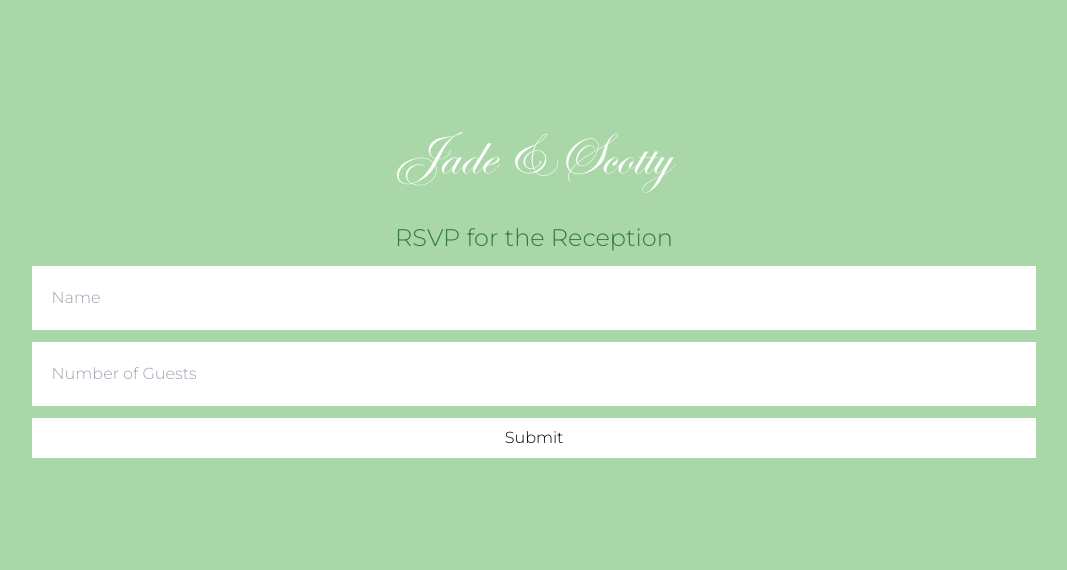
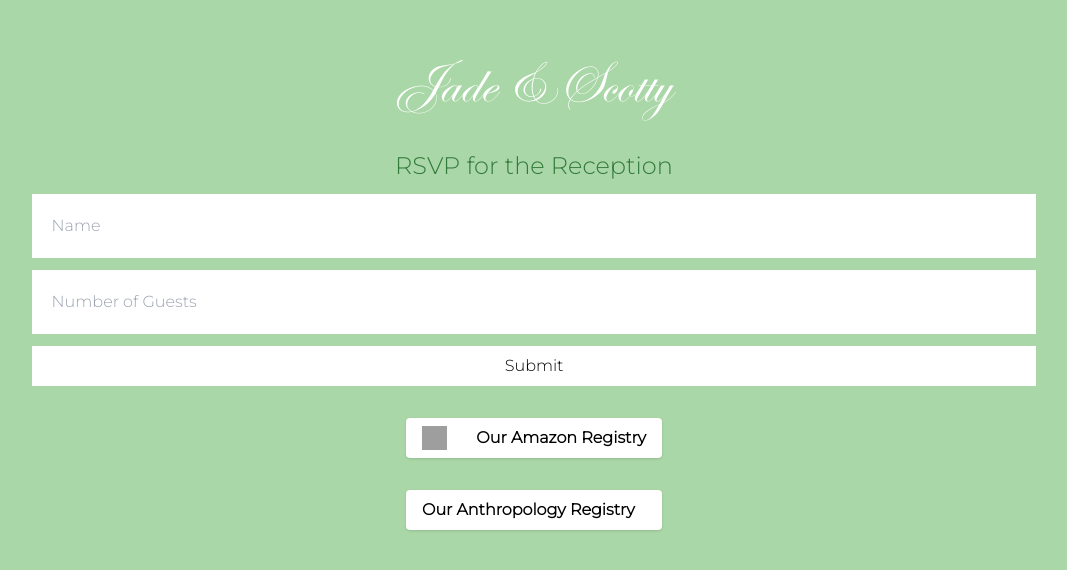
Before and after one commit to jsarge11/js-wedding, a React app: page /reception in a window 1280 px wide. Shown: the part 106-676 px from the top of the page, without its empty margins (106-1173 px from the left). Built offline with nearby package versions, Linux system fonts and the light colour scheme; grey boxes are pictures that could not be loaded.

Commit message:
correct formatting

```diff
--- a/src/styles/output.css
+++ b/src/styles/output.css
@@ -685,6 +685,10 @@ video {
   margin-top: 2rem;
 }
 
+.mt-32 {
+  margin-top: 8rem;
+}
+
 .box-border {
   box-sizing: border-box;
 }
@@ -715,6 +719,10 @@ video {
 
 .h-screen {
   height: 100vh;
+}
+
+.max-h-screen {
+  max-height: 100vh;
 }
 
 .min-h-\[100\%\] {
--- a/src/ui-components/qr-code.tsx
+++ b/src/ui-components/qr-code.tsx
@@ -42,11 +42,11 @@ export const QRCode: FC<QRCodeProps> = () => {
 	return (
 		<span id="reception">
 			<form
-				className="qr-background flex justify-center items-center flex-col p-3 min-h-[100%] pt-32 pb-32"
+				className="qr-background flex justify-center items-center flex-col p-3 min-h-[100%] pt-32 pb-32 max-h-screen"
 				onSubmit={handleFormSubmit}>
 				<h1 className="text-6xl mb-8">Jade & Scotty</h1>
 				{isComplete ? (
-					<h1 className="text-8xl montserrat qr-text">Thank you!</h1>
+					<h1 className="text-5xl montserrat qr-text">Thank you!</h1>
 				) : (
 					<>
 						<h1 className="qr-text text-2xl text-center montserrat pb-3 min-w-md max-w-lg">
@@ -73,6 +73,30 @@ export const QRCode: FC<QRCodeProps> = () => {
 						</button>
 					</>
 				)}
+				<a
+					className="montserrat bg-white text-black font-semibold py-2 px-4 rounded shadow flex w-64 justify-between mx-auto mt-8"
+					href="https://www.amazon.com/wedding/share/jadeandscotty"
+					rel="noopener noreferrer"
+					target="_blank">
+					<img
+						alt="Amazon icon"
+						src="https://upload.wikimedia.org/wikipedia/commons/thumb/4/4a/Amazon_icon.svg/512px-Amazon_icon.svg.png"
+						width="25"
+					/>
+					Our Amazon Registry
+				</a>
+				<a
+					className="montserrat bg-white text-black font-semibold py-2 px-4 rounded shadow flex w-64 justify-between mx-auto mt-8"
+					href="https://www.anthropologie.com/registry/listing?registryId=0CB480FD1905"
+					rel="noopener noreferrer"
+					target="_blank">
+					{/* <img
+					alt="Amazon icon"
+					src="https://upload.wikimedia.org/wikipedia/commons/thumb/4/4a/Amazon_icon.svg/512px-Amazon_icon.svg.png"
+					width="25"
+				/> */}
+					Our Anthropology Registry
+				</a>
 			</form>
 		</span>
 	);
```
